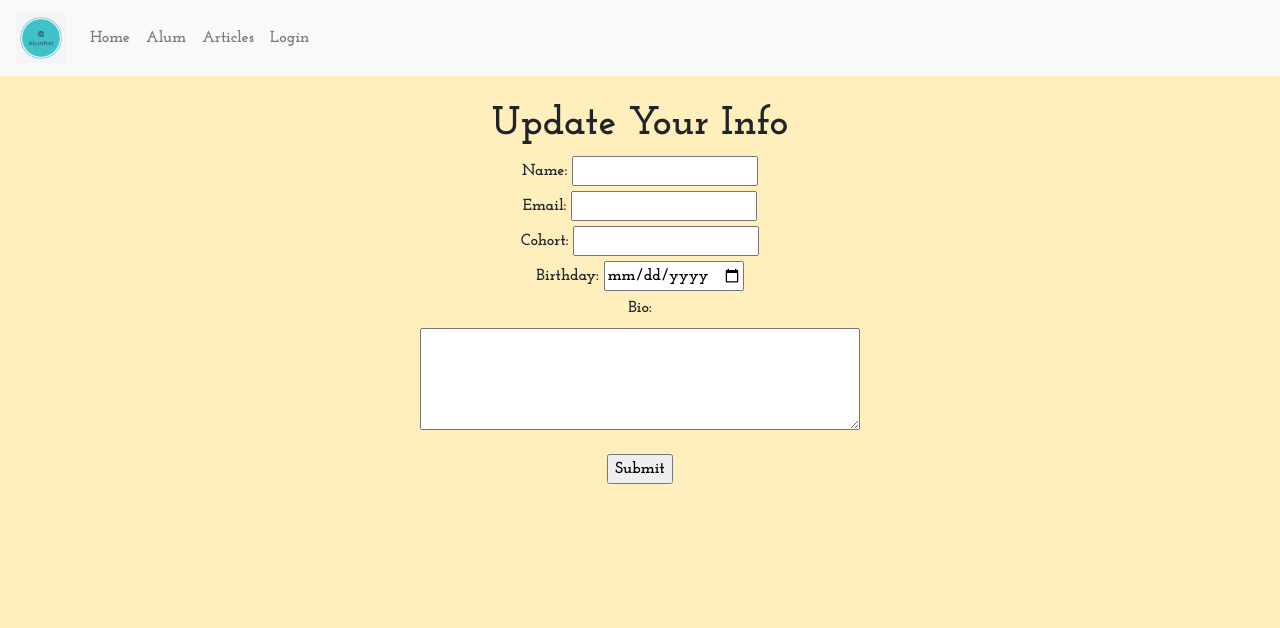
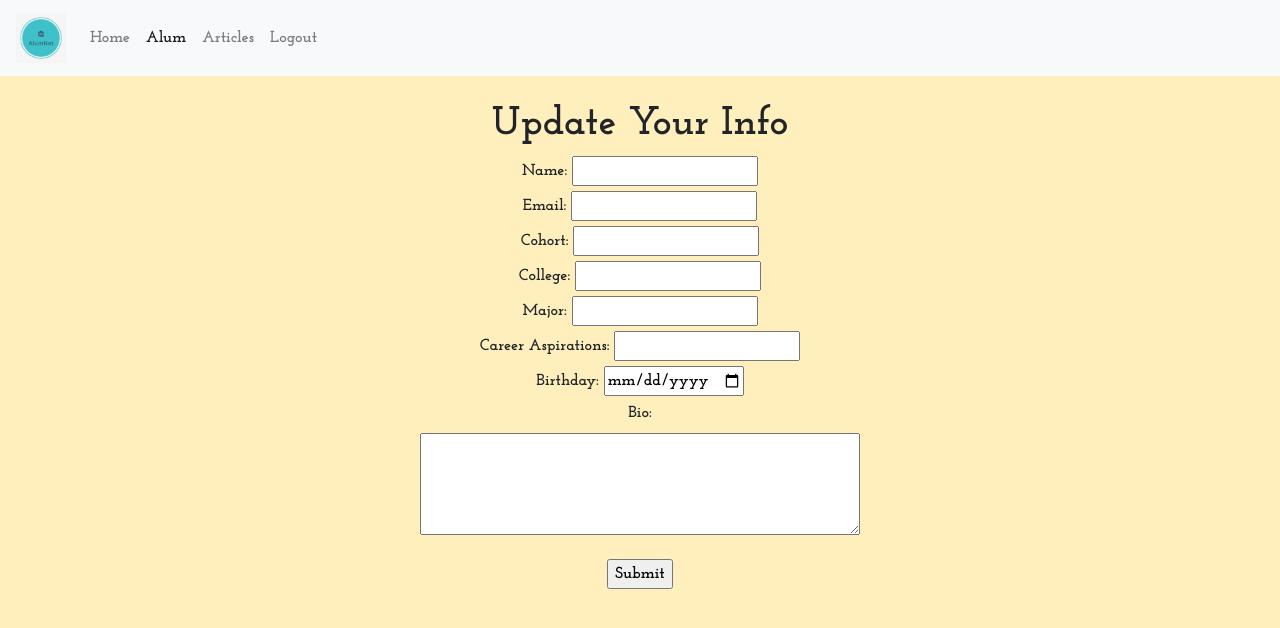
Before and after one commit to ravenclaw1999/AlumNet, a Flask app: page /update-info in a window 1280 px wide. Shown: the top 628 px of the page. Run offline with Flask 2, Linux system fonts and the light colour scheme; the visitor is signed in with stand-in values (Sample User, id 1); some libraries are stand-ins or nearby versions.

Commit message:
Update updateInfo.html

```diff
--- a/templates/updateInfo.html
+++ b/templates/updateInfo.html
@@ -7,6 +7,7 @@
     <link href="https://fonts.googleapis.com/css2?family=Josefin+Slab:wght@700&display=swap" rel="stylesheet">
     <meta name="viewport" content="width=device-width, initial-scale=1, shrink-to-fit=no">
 </head>
+
 <body style="background-color: #FFEFBD; font-family: 'Josefin Slab', serif; text-align: center">
 	<nav class="navbar navbar-expand-lg navbar-light bg-light">
 		<a class="navbar-brand" href="index"><img src="static/images/logo.png" width="50"></a>
@@ -16,14 +17,20 @@
 		<div class="collapse navbar-collapse" id="navbarNavAltMarkup">
 			<div class="navbar-nav">
 				<a class="nav-item nav-link" href="/index">Home</a>
-				<a class="nav-item nav-link" href="#">Alum</a>
+				<a class="nav-item nav-link active" href="/alum">Alum</a>
 				<a class="nav-item nav-link" href="/articles">Articles</a>
-				<a class="nav-item nav-link" href="/login">Login</a>
+				{% if session: %}
+                    <a class="nav-item nav-link" href="/login">Logout</a>
+                {% else %}
+                    <a class="nav-item nav-link" href="/login">Login</a>
+                {% endif %}
 			</div>
 		</div>
 	</nav>
 	<br />
+
     <h1>Update Your Info</h1>
+
     <div class="container">
         <form method="post" action="/update-info">
             <label for="name">Name:</label>
@@ -32,6 +39,12 @@
                 <input type="text" id="email" name="email"><br>
             <label for="cohort">Cohort:</label>
                 <input type="text" id="cohort" name="cohort"><br>
+            <label for="college">College:</label>
+                <input type="text" id="college" name="college"><br>
+            <label for="major">Major:</label>
+                <input type="text" id="major" name="major"><br>
+            <label for="cohort">Career Aspirations:</label>
+                <input type="text" id="intended_career" name="intended_career"><br>
             <label for="birthday">Birthday:</label>
                 <input type="date" id="birthday" name="birthday"><br>
             <label for="bio">Bio:</label><br>
@@ -40,8 +53,10 @@
             <input type="submit" value="Submit">
         </form>
     </div>
+
         <script src="https://code.jquery.com/jquery-3.3.1.slim.min.js" integrity="sha384-q8i/X+965DzO0rT7abK41JStQIAqVgRVzpbzo5smXKp4YfRvH+8abtTE1Pi6jizo" crossorigin="anonymous"></script>
         <script src="https://cdnjs.cloudflare.com/ajax/libs/popper.js/1.14.7/umd/popper.min.js" integrity="sha384-UO2eT0CpHqdSJQ6hJty5KVphtPhzWj9WO1clHTMGa3JDZwrnQq4sF86dIHNDz0W1" crossorigin="anonymous"></script>
         <script src="https://stackpath.bootstrapcdn.com/bootstrap/4.3.1/js/bootstrap.min.js" integrity="sha384-JjSmVgyd0p3pXB1rRibZUAYoIIy6OrQ6VrjIEaFf/nJGzIxFDsf4x0xIM+B07jRM" crossorigin="anonymous"></script>
 </body>
+
 </html>
```
